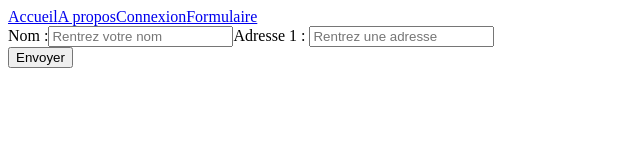
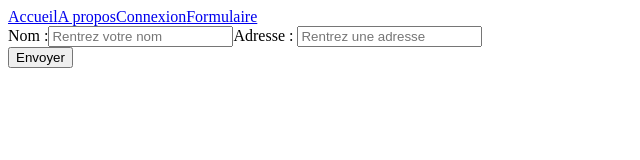
Before and after one commit to Metux-renolib/l2i1-equidistant-place-suggestor, a React (Create React App) app in the folder front/: page /formulaire in a window 1280 px wide. Shown: the top 160 px of the page, without its empty margins (0-640 px from the left). Built offline with nearby package versions, Linux system fonts and the light colour scheme.

Commit message:
modifications mineures

```diff
--- a/front/package.json
+++ b/front/package.json
@@ -11,7 +11,7 @@
     "react": "^17.0.2",
     "react-dom": "^17.0.2",
     "react-router-dom": "^6.2.1",
-    "react-scripts": "4.0.3",
+    "react-scripts": "^4.0.3",
     "web-vitals": "^2.1.4"
   },
   "scripts": {
--- a/front/src/App.js
+++ b/front/src/App.js
@@ -13,7 +13,7 @@ const App = () => {
       <Router>
       <Routes>
         <Route exact path="/" element={<Home />} />
-        <Route exact path="/About" element={<About />} />
+        <Route exact path="/about" element={<About />} />
         <Route exact path="/login" element={<Login />} />
         <Route exact path="/formulaire" element={<Formulaire />} />
       </Routes>
--- a/front/src/components/Formulaire.js
+++ b/front/src/components/Formulaire.js
@@ -30,7 +30,7 @@ const  Formulaire = () => {
         <form action="/" method="post">
             <label>Nom :</label>
             <input type='text' onChange={(e) => { setNom(e.target.value);}} placeholder='Rentrez votre nom'/>
-            <label>Adresse 1  : </label>
+            <label>Adresse : </label>
             <input type='text' onChange={(e) => { setAdresse(e.target.value);}} placeholder='Rentrez une adresse'/>
         </form>
         <input type="submit" value="Envoyer" onClick={handleClick} />
```
Also changed, not shown: 2 other files (tests, documents, lock files or other folders).
